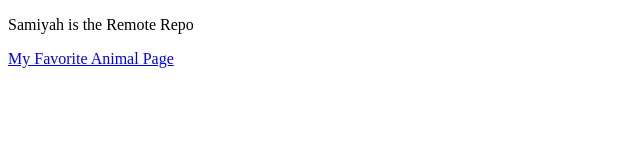
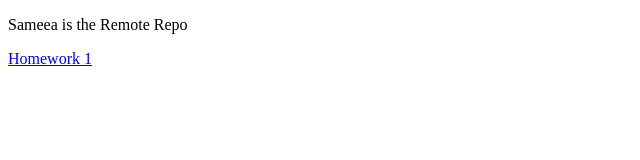
Before and after one commit to smughnee/smughnee.github.io, a plain HTML site: page index.html in a window 1280 px wide. Shown: the whole page, without its empty margins (0-640 px from the left). Drawn offline with Linux system fonts and the light colour scheme.

Commit message:
homework 1 link

```diff
--- a/index.html
+++ b/index.html
@@ -8,9 +8,9 @@
 </head>
 <body>
     <p>
-        Samiyah is the Remote Repo
+        Sameea is the Remote Repo
     </p>
 
-    <a href="https://smughnee.github.io/projects/" target="_blank">My Favorite Animal Page</a>
+    <a href="file:///C:/Users/Samiyah/Desktop/UNCCCodingBootcamp/homework/HW-Wireframe/index.html" target="_blank">Homework 1</a>
 </body>
 </html>
```
